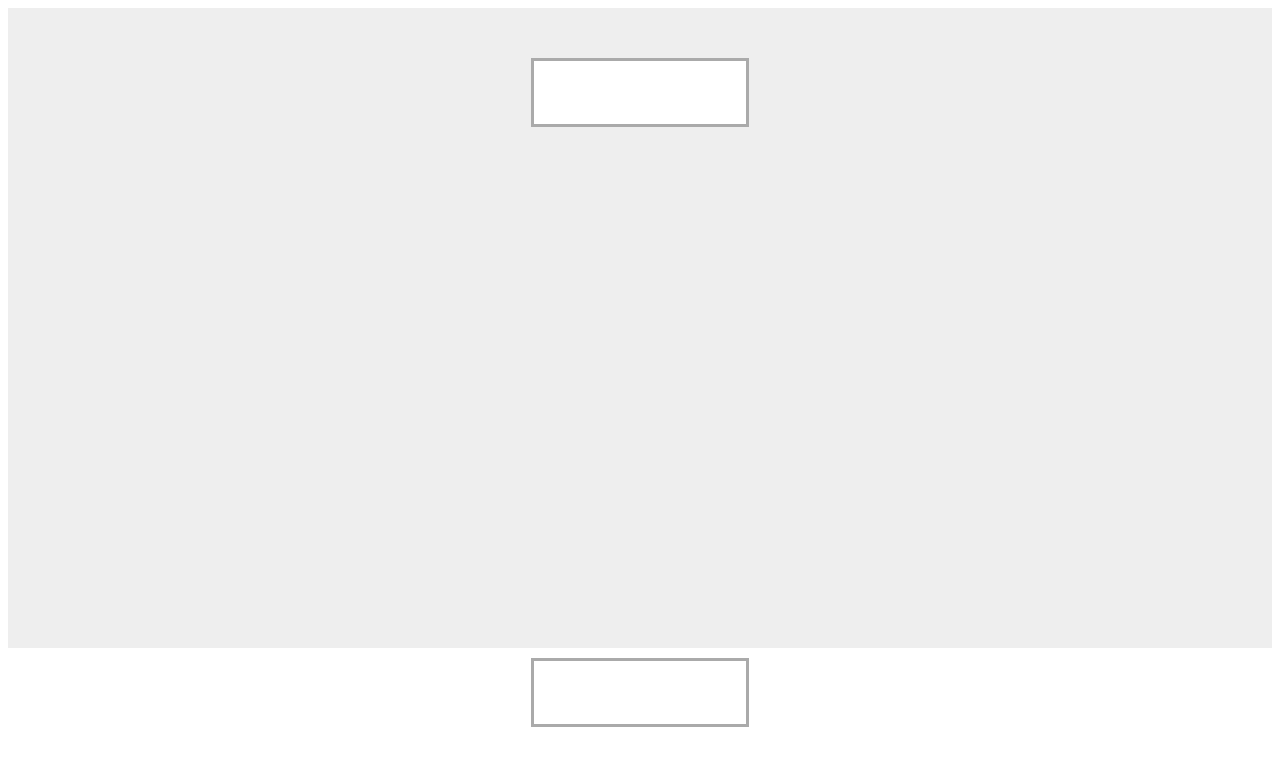
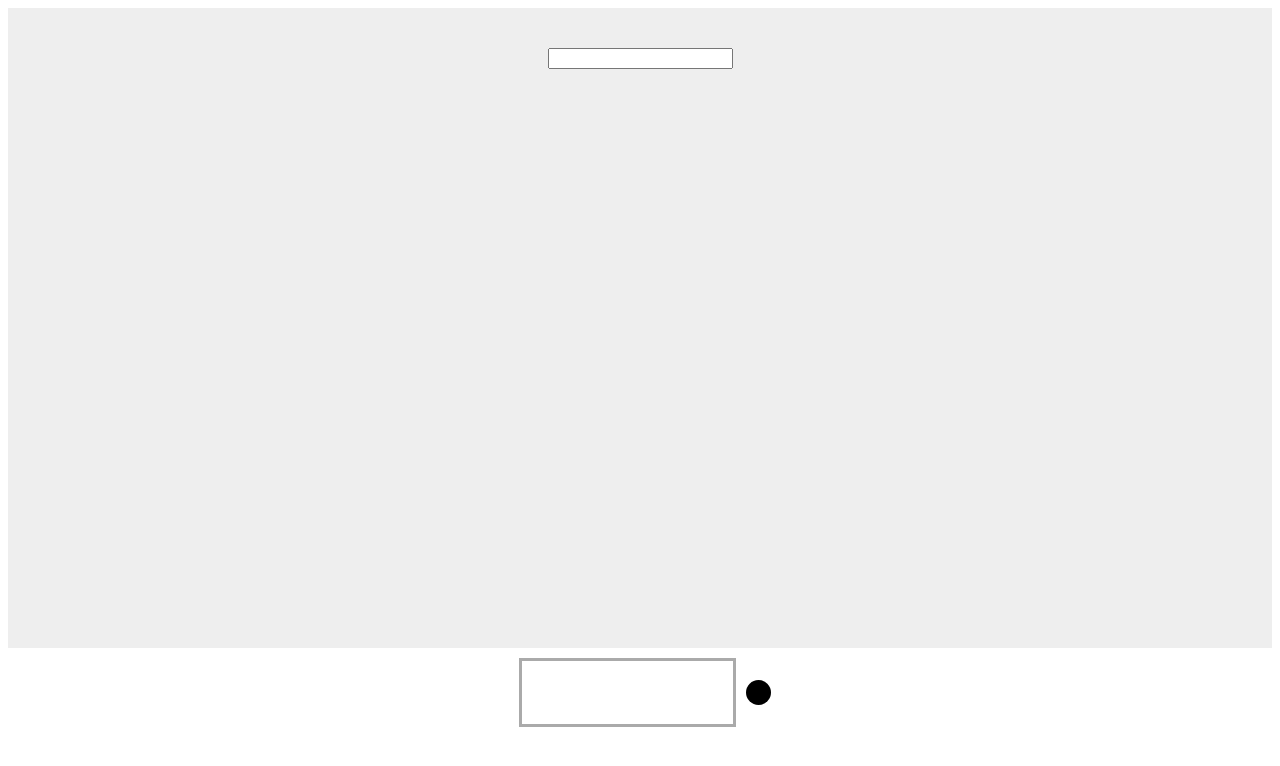
Before and after one commit to rishi1999/designtogether, a React (Create React App) app in the folder client/: page / in a window 1280 px wide. Shown: the top 766 px of the page. Built offline with nearby package versions, Linux system fonts and the light colour scheme.

Commit message:
added colored dot to indicate current pen color

```diff
--- a/client/src/App.css
+++ b/client/src/App.css
@@ -9,7 +9,7 @@ td {
 
 }
 
-input {
+#paletteInput {
     margin: 0.25em;
     border: 0.1em solid #AAAAAA;
     padding: 0.25em;
@@ -20,10 +20,17 @@ input {
     color: #AAAAAA;
 }
 
-#grid-section {
+#gridSection {
     margin: 0px;
     border: 0px;
     padding: 5vh 0px;
     height: 70vh;
     background-color: #eeeeee;
 }
+
+.dot {
+  height: 25px;
+  width: 25px;
+  border-radius: 50%;
+  display: inline-block;
+}
--- a/client/src/App.js
+++ b/client/src/App.js
@@ -63,10 +63,10 @@ class App extends Component {
 		return (
 			<div className="App">
 			<center>
-			<section id="grid-section">
+			<section id="gridSection">
 			{disp}
 			</section>
-			<Palette onPenColorChange={this.handlePenColorChange}/>
+			<Palette penColor={this.state.penColor} onPenColorChange={this.handlePenColorChange}/>
 			</center>
 			</div>
 			);
@@ -212,7 +212,12 @@ class Palette extends Component {
 	}
 
 	render() {
-		return <input type="text" onKeyPress={this.handleKeyPress}/>;
+		return (
+			<React.Fragment>
+			<input id="paletteInput" type="text" onKeyPress={this.handleKeyPress}/>
+			<span class="dot" style={{backgroundColor: this.props.penColor}}/>
+			</React.Fragment>
+			);
 	}
 }
 
```
